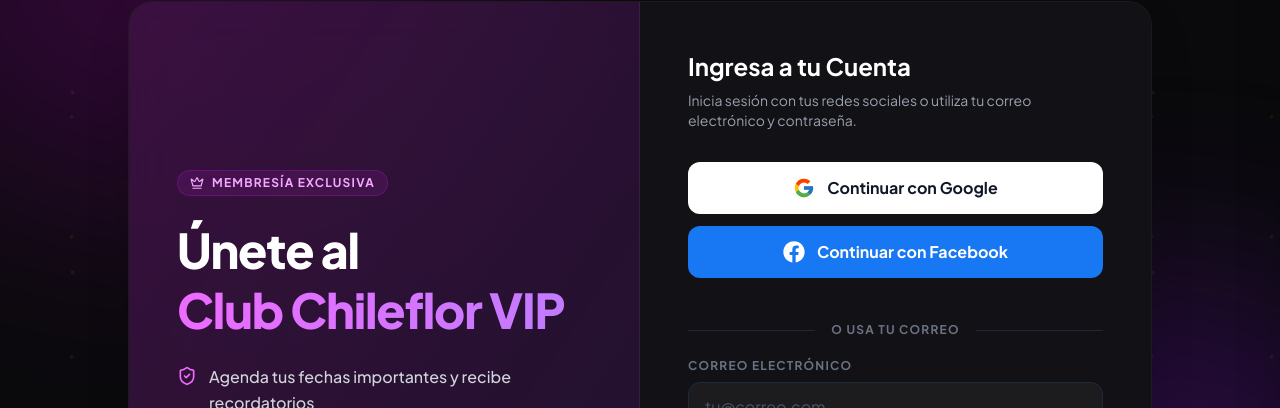
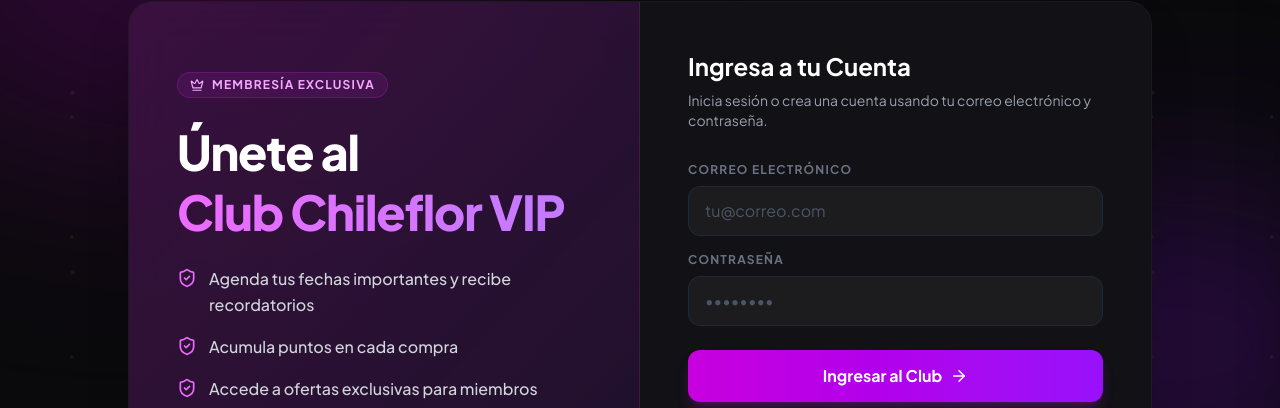
Before and after one commit to chileflorapp-sketch/chileflor-app, a Next.js app: page /club in a window 1280 px wide. Shown: the part 195-603 px from the top of the page. Built offline with nearby package versions, Linux system fonts and the light colour scheme; no server answers.

Commit message:
refactor: remove Google and Facebook OAuth buttons

```diff
--- a/src/app/club/page.tsx
+++ b/src/app/club/page.tsx
@@ -3,9 +3,7 @@
 import { useState } from 'react';
 import { useRouter } from 'next/navigation';
 import { supabase } from '@/lib/supabase/client';
-import { Crown, Sparkles, ArrowRight, ShieldCheck, Mail, Lock } from 'lucide-react';
-import { FcGoogle } from 'react-icons/fc';
-import { FaFacebook } from 'react-icons/fa';
+import { Crown, Sparkles, ArrowRight, ShieldCheck, Lock } from 'lucide-react';
 import Header from '@/components/Header';
 import Footer from '@/components/Footer';
 
@@ -18,23 +16,6 @@
   const [loading, setLoading] = useState(false);
   const [error, setError] = useState('');
   const [success, setSuccess] = useState('');
-
-  const handleOAuthLogin = async (provider: 'google' | 'facebook') => {
-    setLoading(true);
-    setError('');
-    try {
-      const { error } = await supabase.auth.signInWithOAuth({
-        provider,
-        options: {
-          redirectTo: `${window.location.origin}/auth/callback`,
-        },
-      });
-      if (error) throw error;
-    } catch (err: any) {
-      setError(`Error al iniciar sesión con ${provider}: ${err.message}`);
-      setLoading(false);
-    }
-  };
 
   const handleLogin = async (e: React.FormEvent) => {
     e.preventDefault();
@@ -155,35 +136,8 @@
             <div className="mb-8">
               <h2 className="text-2xl font-bold text-white mb-2">{isSignUp ? 'Crea tu Cuenta VIP' : 'Ingresa a tu Cuenta'}</h2>
               <p className="text-gray-400 text-sm">
-                Inicia sesión con tus redes sociales o utiliza tu correo electrónico y contraseña.
+                Inicia sesión o crea una cuenta usando tu correo electrónico y contraseña.
               </p>
-            </div>
-
-            {/* Social Login Buttons */}
-            <div className="flex flex-col gap-3 mb-6">
-              <button
-                onClick={() => handleOAuthLogin('google')}
-                disabled={loading}
-                className="w-full flex items-center justify-center gap-3 bg-white hover:bg-gray-100 text-gray-900 font-bold px-4 py-3.5 rounded-xl transition-all disabled:opacity-50"
-              >
-                <FcGoogle size={22} />
-                Continuar con Google
-              </button>
-
-              <button
-                onClick={() => handleOAuthLogin('facebook')}
-                disabled={loading}
-                className="w-full flex items-center justify-center gap-3 bg-[#1877F2] hover:bg-[#1864D0] text-white font-bold px-4 py-3.5 rounded-xl transition-all disabled:opacity-50"
-              >
-                <FaFacebook size={22} />
-                Continuar con Facebook
-              </button>
-            </div>
-
-            <div className="relative flex items-center py-5">
-              <div className="flex-grow border-t border-gray-800"></div>
-              <span className="flex-shrink-0 mx-4 text-gray-500 text-xs uppercase tracking-widest font-bold">O usa tu correo</span>
-              <div className="flex-grow border-t border-gray-800"></div>
             </div>
 
             <form onSubmit={handleLogin} className="space-y-4">
```
